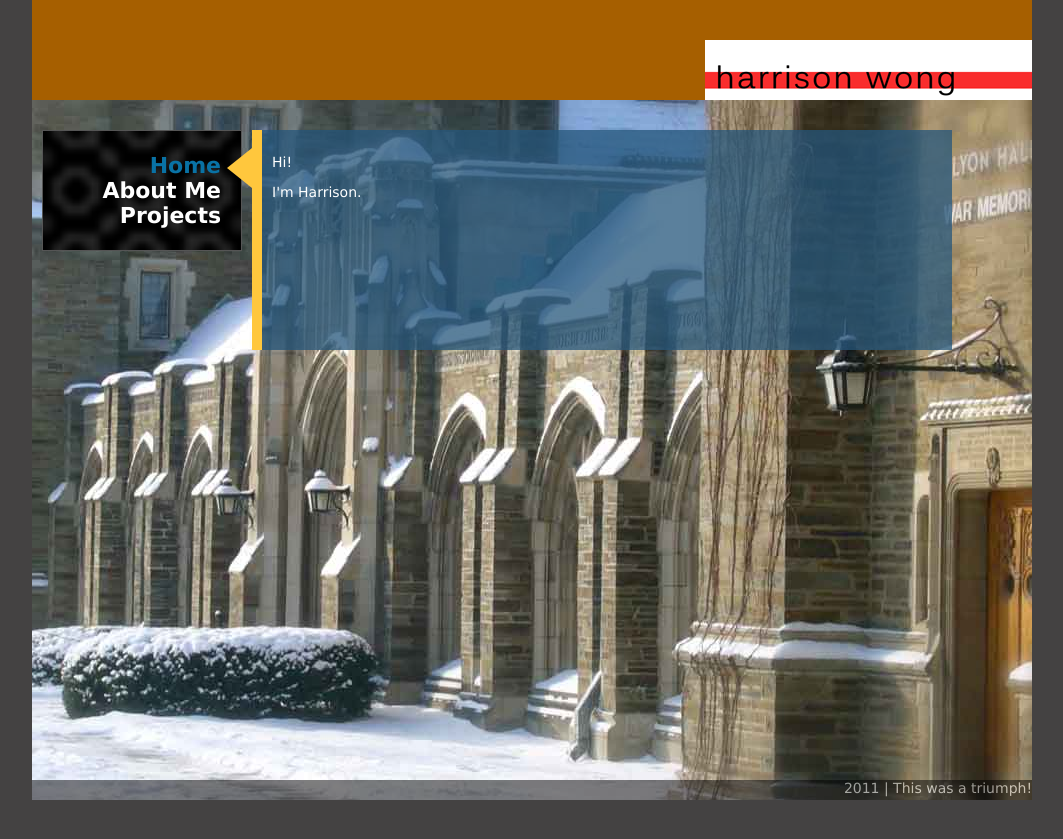
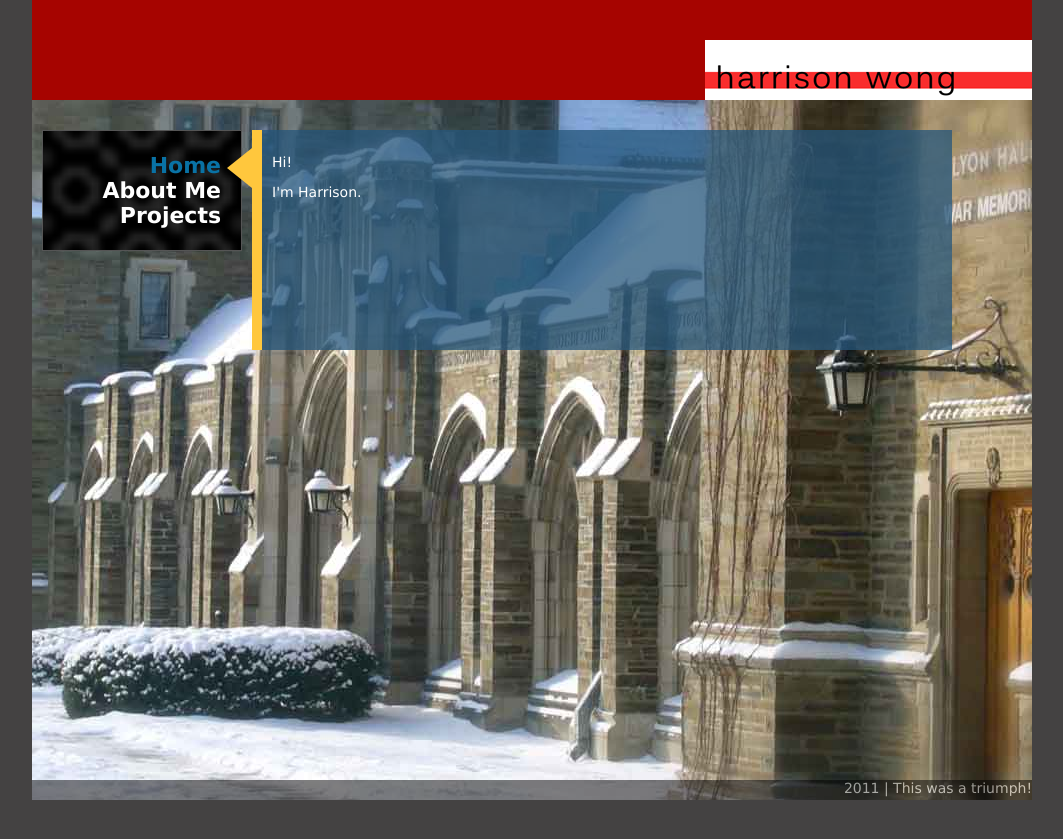
Before and after one commit to HarrisonW/harrisonw.github.io, a Jekyll site: the page built from index.html, in a window 1280 px wide. Shown: the top 839 px of the page, without its empty margins (108-1171 px from the left). Built offline with Jekyll 4.4.1, drawn with Linux system fonts in a browser that asks for light colours.

Commit message:
Changed header color

```diff
--- a/css/style.css
+++ b/css/style.css
@@ -13,7 +13,7 @@ body {
 	position: relative;
 }
 #header {
-	background-color: rgba(166,95,0,1);
+	background-color: #A60400;
 	height: 100px;
 	width: 100%;
 }
```
